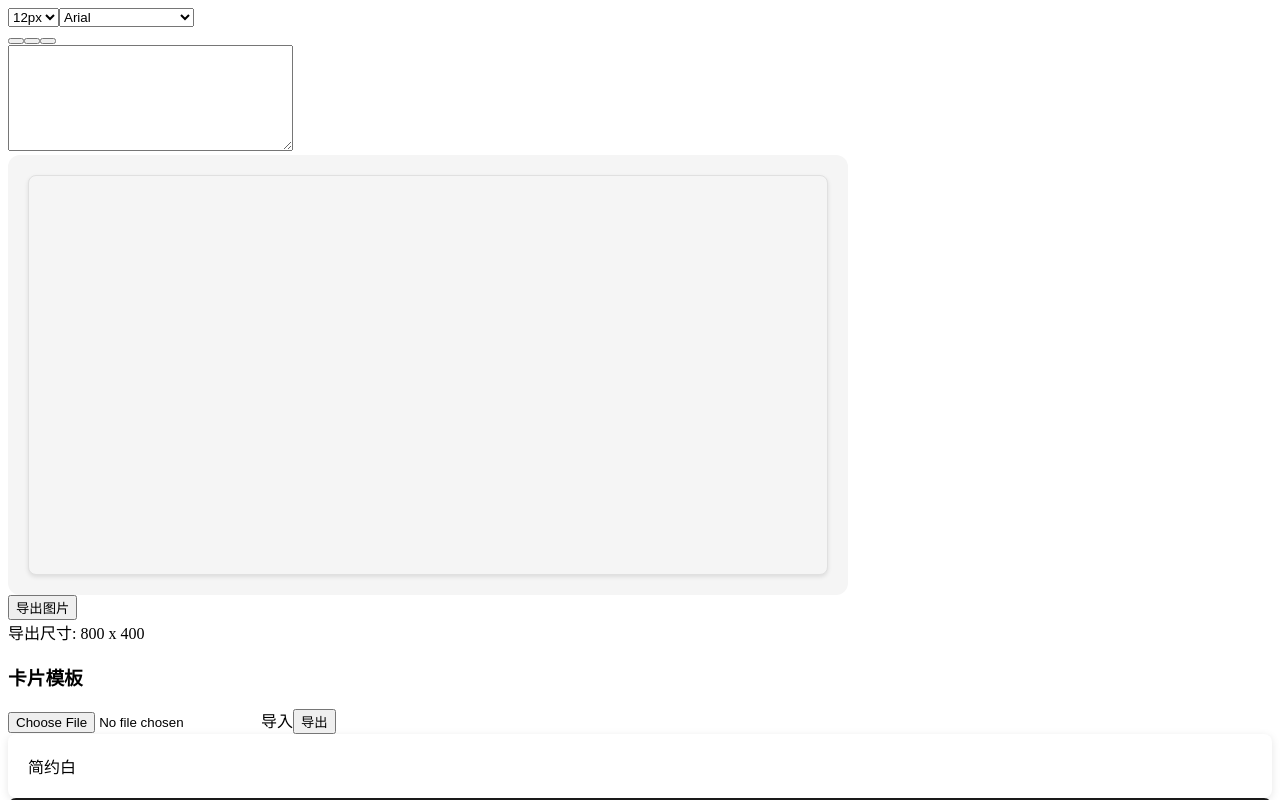
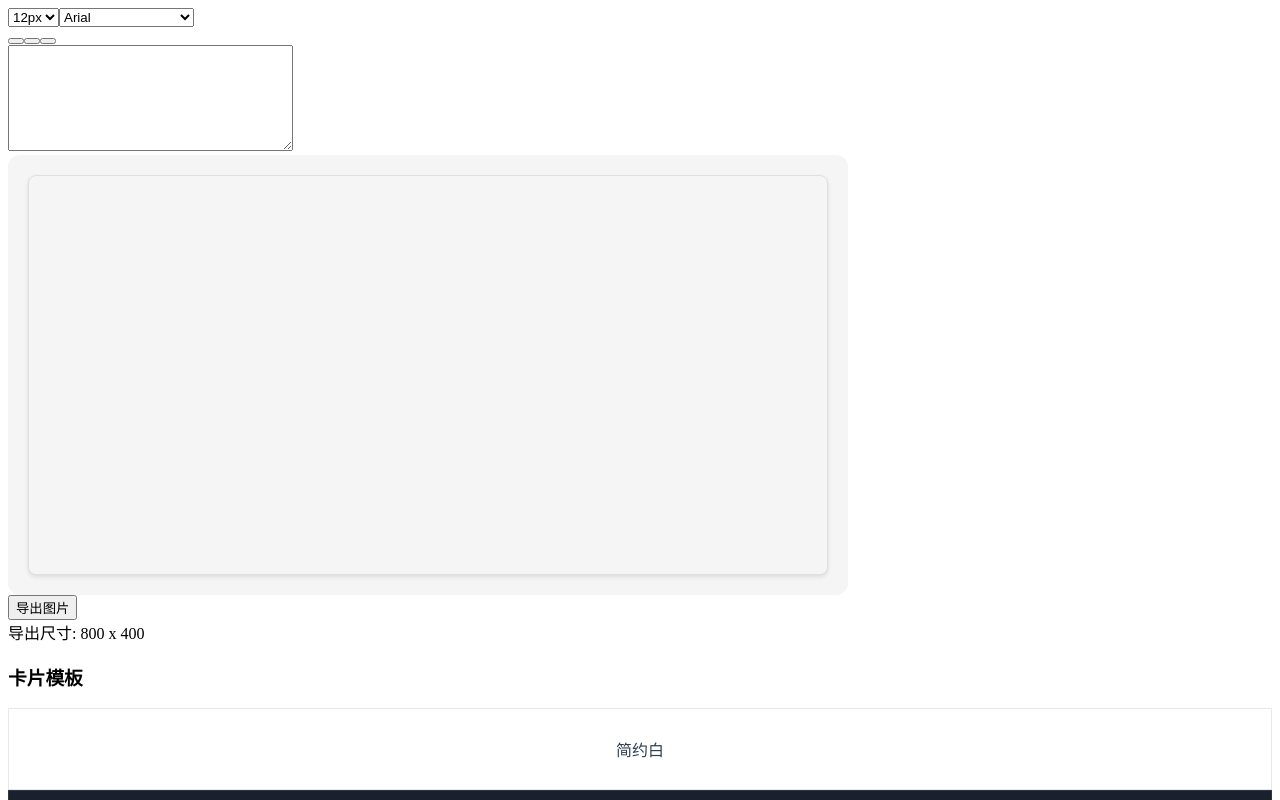
Before and after one commit to xinpengfei520/beautiful-sentence-card, a React app: page / in a window 1280 px wide. Shown: the top 800 px of the page. Built offline with nearby package versions, Linux system fonts and the light colour scheme; the HTML template or start-up script is replaced by a standard one.

Commit message:
update: template

```diff
--- a/src/components/TemplateSelector.js
+++ b/src/components/TemplateSelector.js
@@ -1,86 +1,128 @@
-import React, { useState, useEffect } from 'react';
-import { defaultTemplates } from '../constants/templates';
+import React from 'react';
+import { useStyle } from '../context/StyleContext';
 
-export default function TemplateSelector({ onSelect }) {
-  const [templates, setTemplates] = useState(defaultTemplates);
-  const [selectedId, setSelectedId] = useState(null);
+// 预设模板配置
+const PRESET_TEMPLATES = [
+  {
+    id: 'simple',
+    name: '简约白',
+    styles: {
+      background: {
+        type: 'color',
+        color: '#FFFFFF'
+      },
+      font: {
+        color: '#2C3E50'
+      }
+    },
+    preview: {
+      backgroundColor: '#FFFFFF',
+      color: '#2C3E50',
+      border: '1px solid #E5E7EB'
+    }
+  },
+  {
+    id: 'dark',
+    name: '暗夜模式',
+    styles: {
+      background: {
+        type: 'color',
+        color: '#1A202C'
+      },
+      font: {
+        color: '#F7FAFC'
+      }
+    },
+    preview: {
+      backgroundColor: '#1A202C',
+      color: '#F7FAFC',
+      border: '1px solid #2D3748'
+    }
+  },
+  {
+    id: 'gradient',
+    name: '渐变粉',
+    styles: {
+      background: {
+        type: 'gradient',
+        gradient: {
+          type: 'linear',
+          direction: '135deg',
+          colors: ['#FED7E2', '#FEB2B2']
+        }
+      },
+      font: {
+        color: '#702459'
+      }
+    },
+    preview: {
+      background: 'linear-gradient(135deg, #FED7E2, #FEB2B2)',
+      color: '#702459'
+    }
+  },
+  {
+    id: 'vintage',
+    name: '复古风',
+    styles: {
+      background: {
+        type: 'color',
+        color: '#F7F2E9'
+      },
+      font: {
+        color: '#5C4B3C'
+      }
+    },
+    preview: {
+      backgroundColor: '#F7F2E9',
+      color: '#5C4B3C',
+      border: '1px solid #D3CDC4'
+    }
+  }
+];
 
-  // 选择模板
-  const handleSelect = (template) => {
-    setSelectedId(template.id);
-    onSelect(template);
-  };
+export default function TemplateSelector() {
+  const { state, updateBackground, updateFont } = useStyle();
+  const [selectedTemplate, setSelectedTemplate] = React.useState(null);
 
-  // 导入模板
-  const handleImport = async (e) => {
-    const file = e.target.files[0];
-    if (file) {
-      try {
-        const text = await file.text();
-        const imported = JSON.parse(text);
-        setTemplates(prev => [...prev, ...imported]);
-      } catch (err) {
-        console.error('导入模板失败:', err);
-      }
-    }
-  };
+  // 应用模板样式
+  const handleTemplateSelect = (template) => {
+    setSelectedTemplate(template.id);
 
-  // 导出模板
-  const handleExport = () => {
-    const data = JSON.stringify(templates);
-    const blob = new Blob([data], { type: 'application/json' });
-    const url = URL.createObjectURL(blob);
+    // 更新背景
+    updateBackground(template.styles.background);
 
-    const a = document.createElement('a');
-    a.href = url;
-    a.download = 'card-templates.json';
-    a.click();
-
-    URL.revokeObjectURL(url);
+    // 更新字体颜色
+    updateFont({
+      color: template.styles.font.color
+    });
   };
 
   return (
-    <div className="template-selector">
-      <div className="templates-header flex justify-between p-2">
-        <h3>卡片模板</h3>
-        <div className="flex gap-2">
-          <input
-            type="file"
-            accept=".json"
-            onChange={handleImport}
-            className="hidden"
-            id="import-template"
-          />
-          <label
-            htmlFor="import-template"
-            className="btn btn-secondary"
-          >
-            导入
-          </label>
-          <button
-            onClick={handleExport}
-            className="btn btn-secondary"
-          >
-            导出
-          </button>
-        </div>
-      </div>
+    <div className="template-selector p-4 border-t">
+      <h3 className="text-lg font-medium text-gray-700 mb-4">卡片模板</h3>
 
-      <div className="templates-grid grid grid-cols-3 gap-4 p-4">
-        {templates.map(template => (
+      <div className="grid grid-cols-2 gap-4">
+        {PRESET_TEMPLATES.map(template => (
           <div
             key={template.id}
-            className={`template-item cursor-pointer p-2 border rounded
-              ${selectedId === template.id ? 'border-blue-500' : ''}
+            onClick={() => handleTemplateSelect(template)}
+            className={`
+              template-preview p-4 rounded-lg cursor-pointer
+              transition-all duration-200 transform hover:scale-105
+              ${selectedTemplate === template.id
+                ? 'ring-2 ring-blue-500 ring-offset-2'
+                : 'hover:shadow-lg'
+              }
             `}
-            onClick={() => handleSelect(template)}
+            style={{
+              ...template.preview,
+              minHeight: '80px',
+              display: 'flex',
+              alignItems: 'center',
+              justifyContent: 'center'
+            }}
           >
-            <div
-              className="template-preview h-24"
-              style={template.style}
-            >
-              {template.name}
-            </div>
+            <span className="font-medium">{template.name}</span>
           </div>
         ))}
       </div>
--- a/src/components/style-panels/BackgroundPanel.js
+++ b/src/components/style-panels/BackgroundPanel.js
@@ -45,34 +45,39 @@ export default function BackgroundPanel() {
   // 处理背景类型变化
   const handleTypeChange = (type) => {
     updateBackground({ type });
+    // 重置临时颜色为当前实际颜色
+    if (type === 'color') {
+      setTempColor(state.background.color);
+    } else {
+      setTempGradient(state.background.gradient);
+    }
   };
 
   return (
     <div className="background-panel p-4">
       {/* 背景类型选择 */}
       <div className="mb-4">
-        <label className="block mb-2">背景类型</label>
+        <label className="block mb-2 text-gray-700 font-medium">背景类型</label>
         <select
           value={state.background.type}
           onChange={(e) => handleTypeChange(e.target.value)}
-          className="w-full p-2 border rounded"
+          className="w-full p-2 border rounded hover:border-blue-500 focus:border-blue-500 focus:outline-none"
         >
           <option value="color">纯色背景</option>
           <option value="gradient">渐变背景</option>
-          <option value="image">图片背景</option>
         </select>
       </div>
 
       {/* 纯色背景设置 */}
       {state.background.type === 'color' && (
         <div className="color-picker-container">
-          <div className="flex items-center gap-2 mb-2">
+          <div className="flex items-center gap-3 mb-3">
             <div
               className="color-preview cursor-pointer"
               style={{ backgroundColor: tempColor }}
               onClick={() => setShowColorPicker(!showColorPicker)}
             />
-            <span className="text-sm text-gray-600">{tempColor}</span>
+            <span className="text-sm text-gray-600 font-mono">{tempColor}</span>
           </div>
 
           {showColorPicker && (
@@ -82,12 +87,19 @@ export default function BackgroundPanel() {
                   className="fixed inset-0"
                   onClick={() => setShowColorPicker(false)}
                 />
-                <div className="relative">
+                <div className="relative bg-white p-3 rounded-lg shadow-lg">
                   <SketchPicker
                     color={tempColor}
                     onChange={handleColorChange}
+                    className="mb-3"
                   />
-                  <div className="mt-2 flex justify-end">
+                  <div className="flex justify-end gap-2">
+                    <button
+                      onClick={() => setShowColorPicker(false)}
+                      className="btn btn-secondary"
+                    >
+                      取消
+                    </button>
                     <button
                       onClick={handleColorConfirm}
                       className="btn btn-primary"
@@ -108,7 +120,7 @@ export default function BackgroundPanel() {
           <select
             value={tempGradient.type}
             onChange={(e) => setTempGradient({...tempGradient, type: e.target.value})}
-            className="mb-2 w-full p-2 border rounded"
+            className="mb-3 w-full p-2 border rounded hover:border-blue-500 focus:border-blue-500 focus:outline-none"
           >
             <option value="linear">线性渐变</option>
             <option value="radial">径向渐变</option>
@@ -116,7 +128,7 @@ export default function BackgroundPanel() {
 
           {tempGradient.type === 'linear' && (
             <div className="mb-4">
-              <label className="block mb-2">渐变方向</label>
+              <label className="block mb-2 text-gray-700">渐变方向</label>
               <input
                 type="range"
                 min="0"
@@ -128,7 +140,7 @@ export default function BackgroundPanel() {
                 })}
                 className="w-full"
               />
-              <div className="text-sm text-gray-500 text-center">
+              <div className="text-sm text-gray-500 text-center mt-1">
                 {tempGradient.direction}
               </div>
             </div>
--- a/src/styles/index.css
+++ b/src/styles/index.css
@@ -23,3 +23,19 @@
   .color-preview:hover {
     opacity: 0.8;
   }
+
+  /* 模板预览样式 */
+  .template-preview {
+    position: relative;
+    overflow: hidden;
+    box-shadow: 0 1px 3px rgba(0, 0, 0, 0.1);
+    transition: all 0.3s ease;
+  }
+
+  .template-preview:hover {
+    transform: translateY(-2px);
+  }
+
+  .template-preview.selected {
+    box-shadow: 0 0 0 2px #3B82F6;
+  }
```
Also changed, not shown: 1 other file (tests, documents, lock files or other folders).
